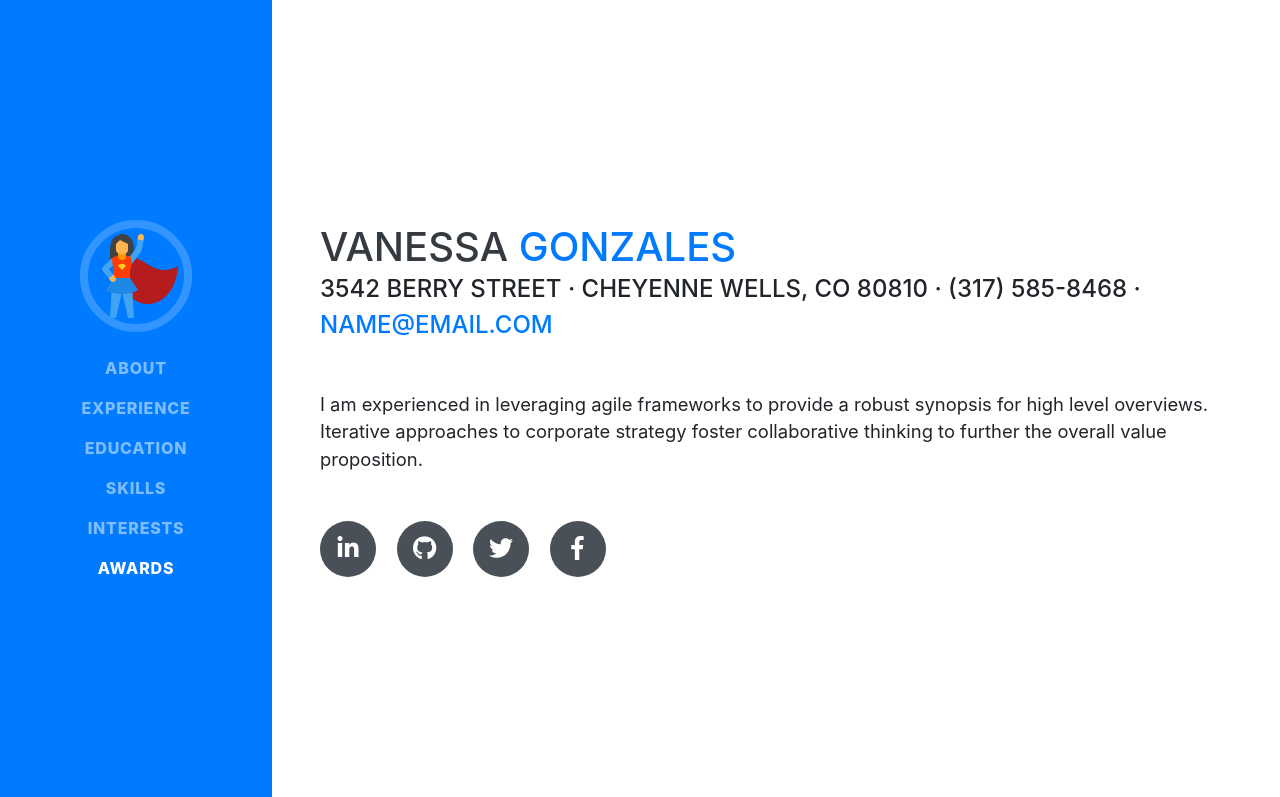
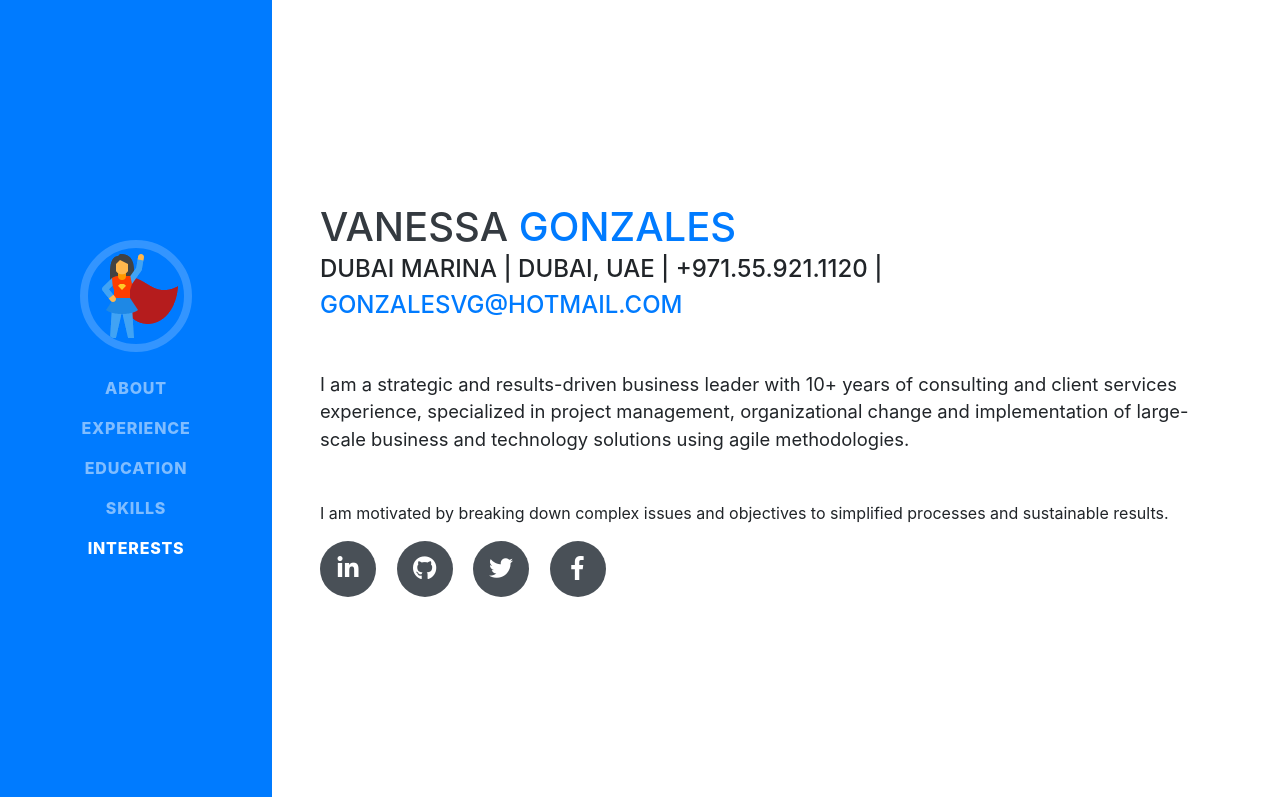
Before and after one commit to gonzalesvg/portfolio, a website with bundled scripts: page index.html in a window 1280 px wide. Shown: the top 797 px of the page. Built offline with nearby package versions, Linux system fonts and the light colour scheme; a web font is replaced by a local one.

Commit message:
new repository

```diff
--- a/index.html
+++ b/index.html
@@ -27,7 +27,7 @@
 
   <nav class="navbar navbar-expand-lg navbar-dark bg-primary fixed-top" id="sideNav">
     <a class="navbar-brand js-scroll-trigger" href="#page-top">
-      <span class="d-block d-lg-none">Clarence Taylor</span>
+      <span class="d-block d-lg-none">Vanessa Gonzales</span>
       <span class="d-none d-lg-block">
         <img class="img-fluid img-profile rounded-circle mx-auto mb-2" src="img/profile.png" alt="">
       </span>
@@ -52,9 +52,6 @@
         <li class="nav-item">
           <a class="nav-link js-scroll-trigger" href="#interests">Interests</a>
         </li>
-        <li class="nav-item">
-          <a class="nav-link js-scroll-trigger" href="#awards">Awards</a>
-        </li>
       </ul>
     </div>
   </nav>
@@ -66,10 +63,11 @@
         <h1 class="mb-0">Vanessa
           <span class="text-primary">Gonzales</span>
         </h1>
-        <div class="subheading mb-5">3542 Berry Street · Cheyenne Wells, CO 80810 · (317) 585-8468 ·
-          <a href="mailto:name@email.com">name@email.com</a>
+        <div class="subheading mb-5">Dubai Marina | Dubai, UAE | +971.55.921.1120 |
+          <a href="mailto:gonzalesvg@hotmail.com">gonzalesvg@hotmail.com</a> <!--CREATE OWN DOMAIN-->
         </div>
-        <p class="lead mb-5">I am experienced in leveraging agile frameworks to provide a robust synopsis for high level overviews. Iterative approaches to corporate strategy foster collaborative thinking to further the overall value proposition.</p>
+        <p class="lead mb-5">I am a strategic and results-driven business leader with 10+ years of consulting and client services experience, specialized in project management, organizational change and implementation of large-scale business and technology solutions using agile methodologies.</p>
+        <p>I am motivated by breaking down complex issues and objectives to simplified processes and sustainable results.</p>
         <div class="social-icons">
           <a href="#">
             <i class="fab fa-linkedin-in"></i>
```
